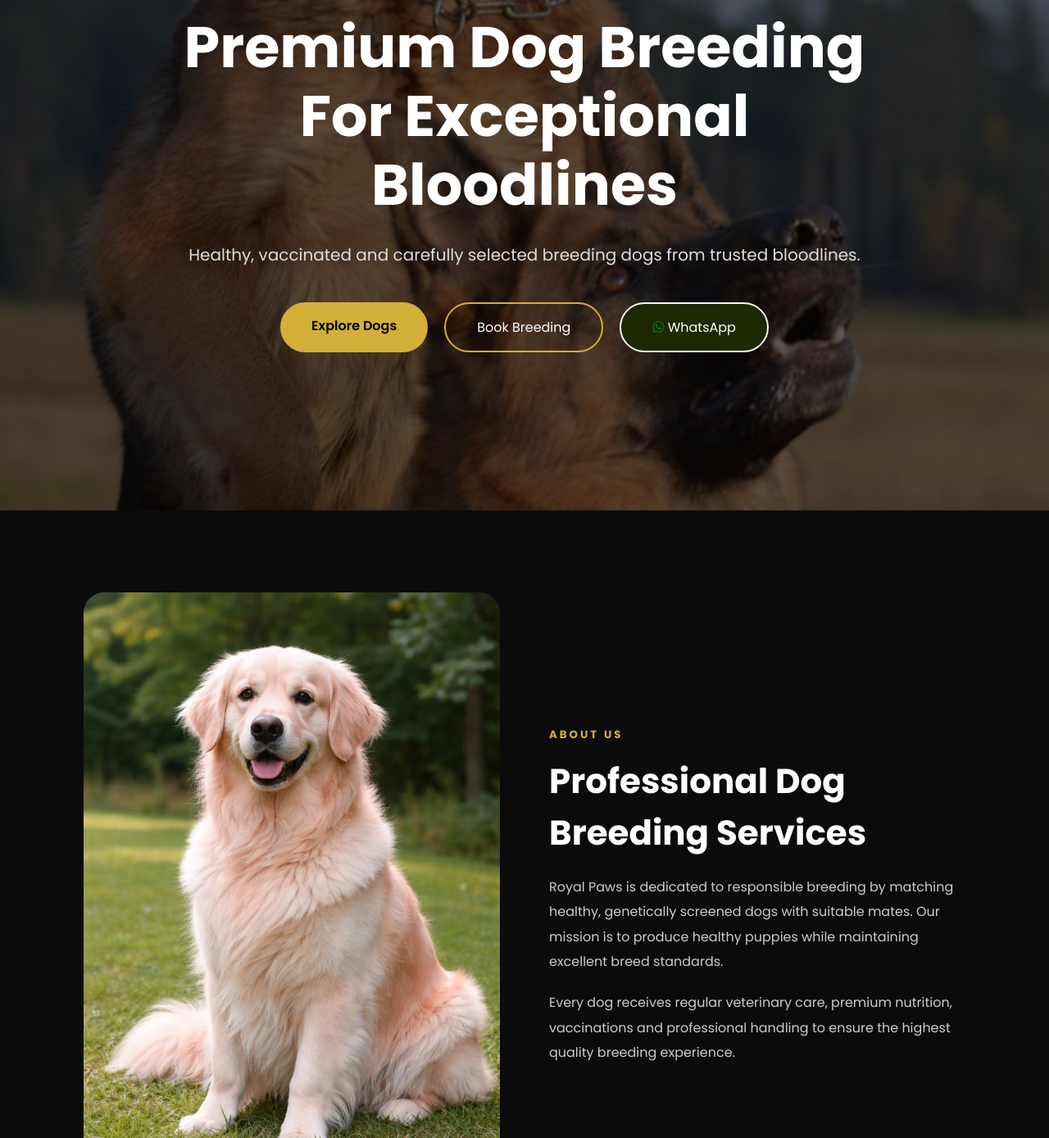
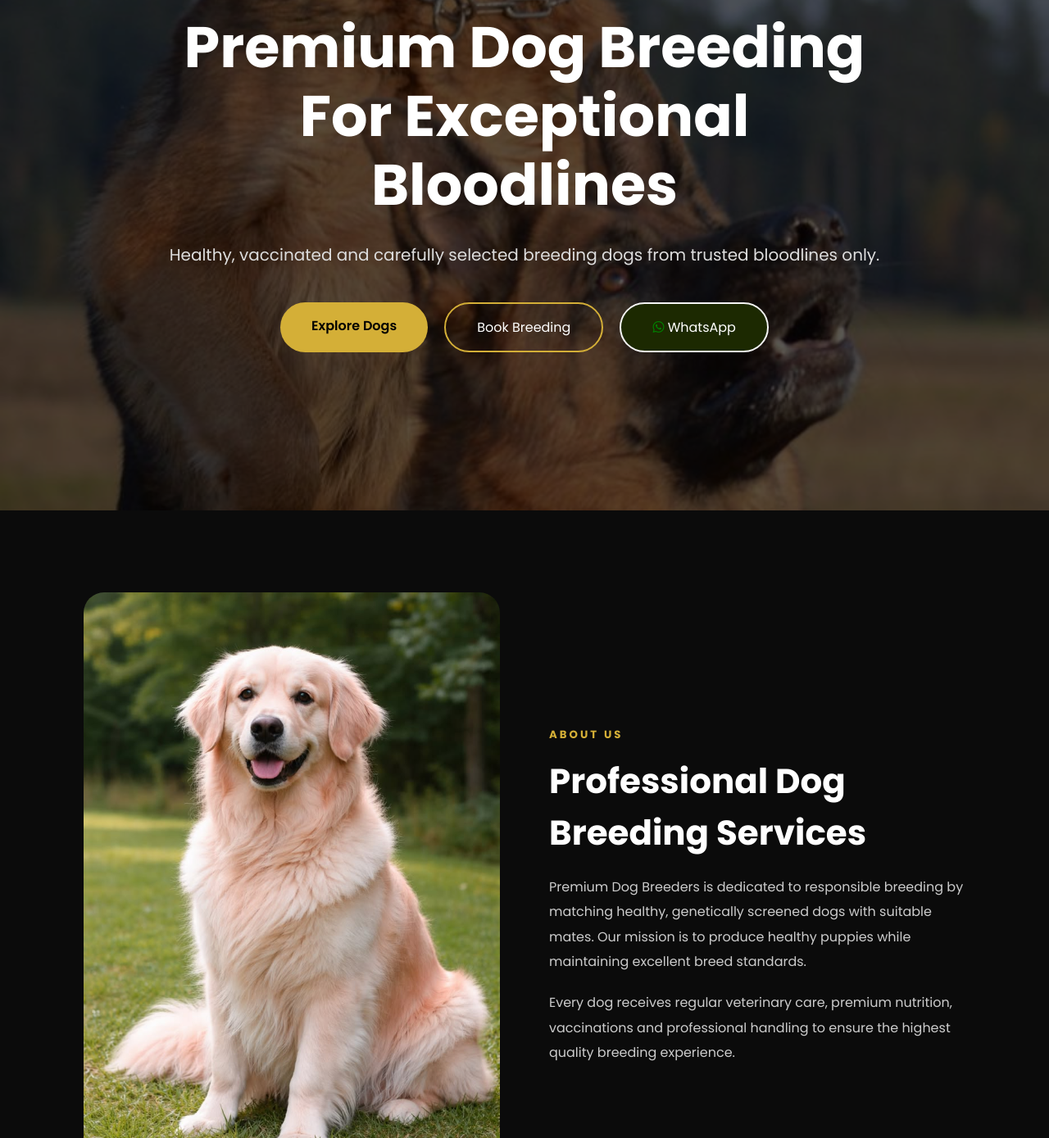
Before and after one commit to ibieekhoe/Premium-Dog-Breeders, a website: page dog breeding website/index.html in a window 1280 px wide. Shown: the part 177-1566 px from the top of the page at 82% size. Drawn offline with Linux system fonts and the light colour scheme.

Commit message:
changeOne

```diff
--- a/dog breeding website/index.html
+++ b/dog breeding website/index.html
@@ -5,7 +5,7 @@
     <meta name="viewport"
           content="width=device-width, initial-scale=1.0">
 
-    <title>Royal Paws Breeding Center</title>
+    <title>Premium Dog Breeders Center</title>
 
     <script src="https://cdn.jsdelivr.net/npm/js-yaml@4.1.0/dist/js-yaml.min.js"></script>
 
@@ -100,7 +100,7 @@ For Exceptional Bloodlines
 
 <p>
 
-Healthy, vaccinated and carefully selected breeding dogs from trusted bloodlines.
+Healthy, vaccinated and carefully selected breeding dogs from trusted bloodlines only.
 
 </p>
 
@@ -152,7 +152,7 @@ Professional Dog Breeding Services
 
 <p>
 
-Royal Paws is dedicated to responsible breeding by matching healthy,
+Premium Dog Breeders is dedicated to responsible breeding by matching healthy,
 genetically screened dogs with suitable mates. Our mission is to
 produce healthy puppies while maintaining excellent breed standards.
 
```
